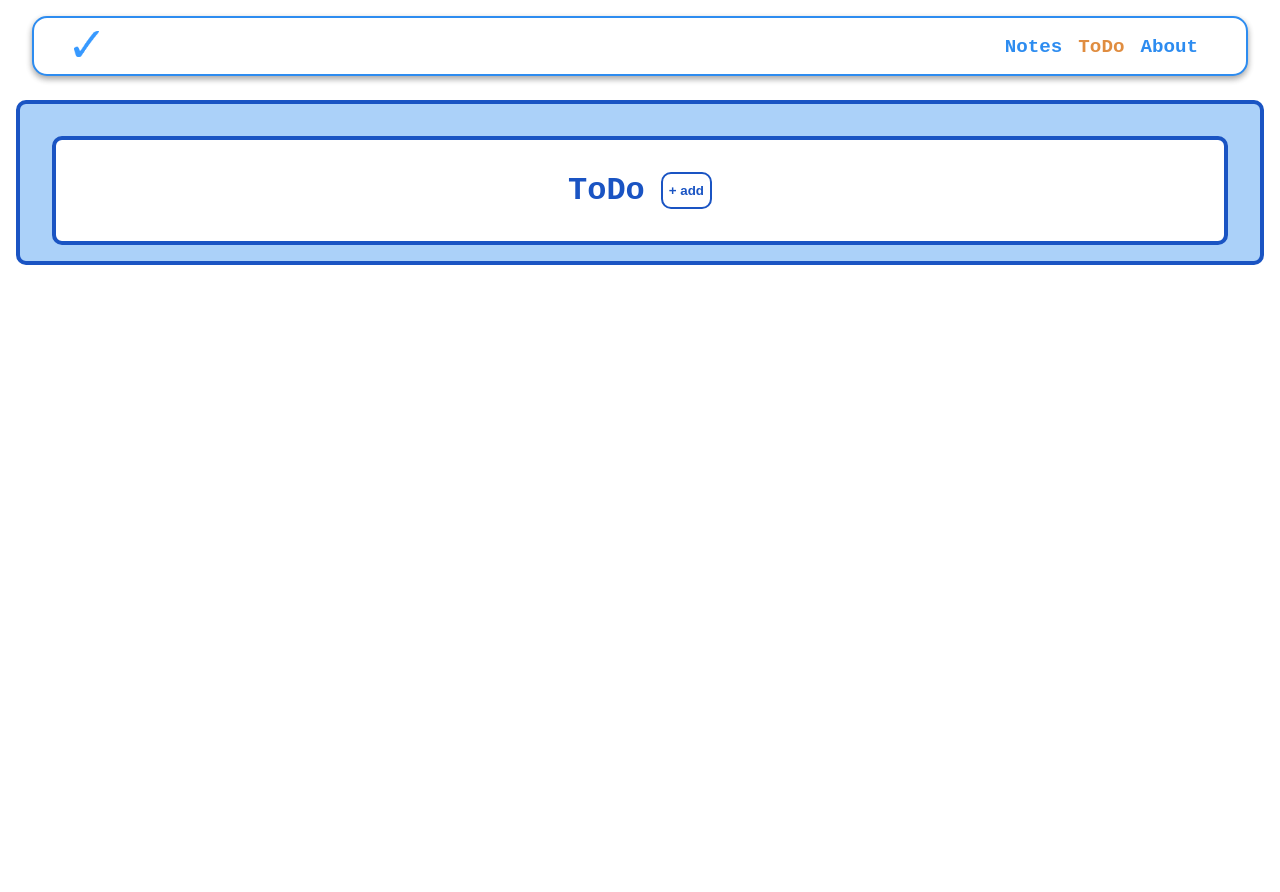
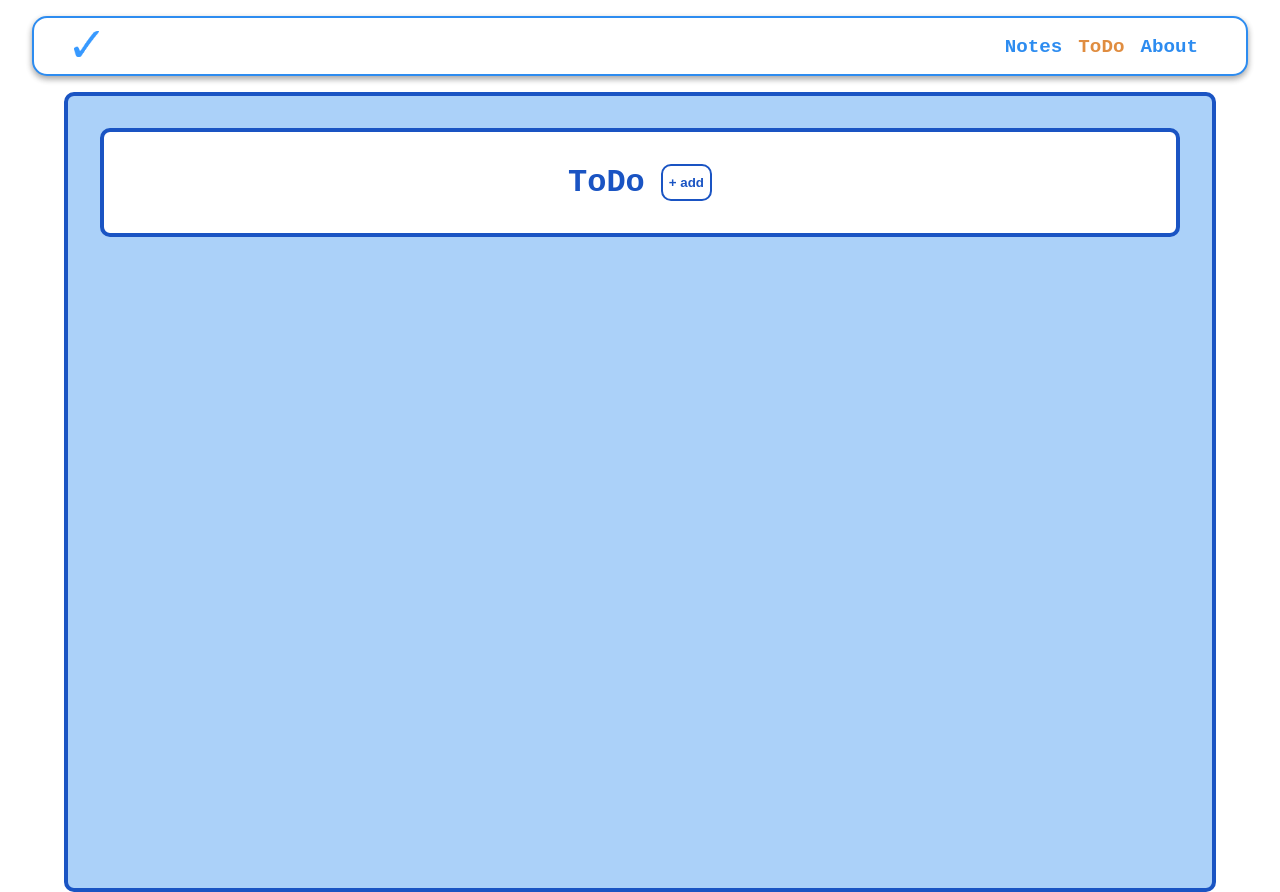
Before and after one commit to chelsiatong/Check-It, a React (Create React App) app: page /todo in a window 1280 px wide. Before the commit the page ends 800 px from the top, so only its background shows below. Built offline with nearby package versions, Linux system fonts and the light colour scheme.

Commit message:
adding styling to todo

```diff
--- a/src/components/ToDo/todolist/todolist.js
+++ b/src/components/ToDo/todolist/todolist.js
@@ -2,7 +2,6 @@ import './todolist.scss';
 import React, { useState, useEffect } from 'react';
 import ToDoCard from '../todocard/todocard';
 import CreateTaskModal from '../todomodals/createtask/createtask';
-
 
 function ToDoList() {
     const [modal, setModal] = useState(false);
--- a/src/components/ToDo/todolist/todolist.scss
+++ b/src/components/ToDo/todolist/todolist.scss
@@ -6,9 +6,12 @@
     text-align: center;
     background-color: rgba(45, 140, 240, 0.4);
     padding-top: 2rem;
-    margin: 1.5rem 1rem;
     border: 4px solid variables.$Dark_Blue;
     border-radius: 10px;
+    width: 90%;
+    height: 50rem;
+    display: block;
+    margin: auto;
 
 
     &__header {
@@ -48,6 +51,9 @@
     &__container {
         display: flex;
         flex-wrap: wrap;
+        justify-content: space-evenly;
+        height: 10rem;
+        width: 20rem;
     }
 
 }
```
Also changed, not shown: src/components/ToDo/todomodals/createtask/createtask.js (+0 -24 lines).
